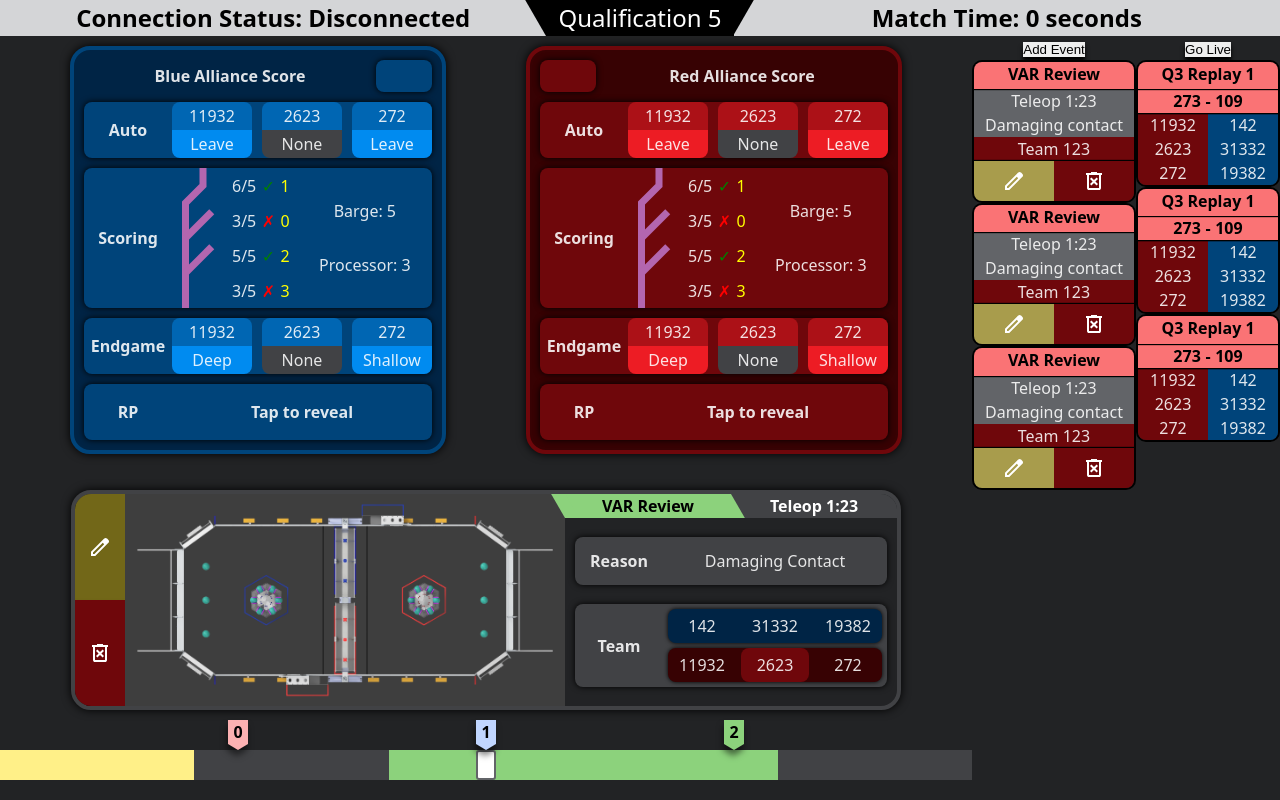
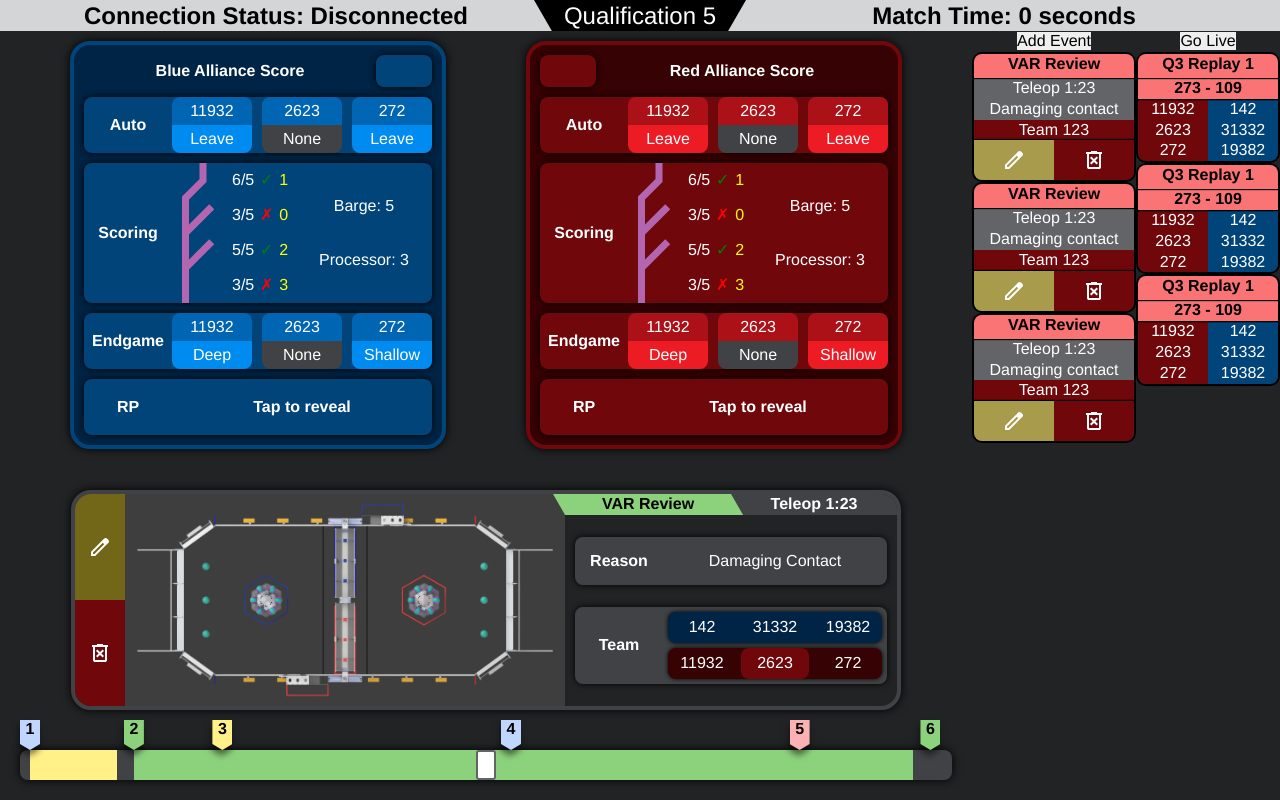
Before and after one commit to ithompson/frc-video-referee, a Svelte app in the folder frontend/: page / in a window 1280 px wide. Built offline with nearby package versions, Linux system fonts and the light colour scheme; no server answers.

Commit message:
Add reactivity to the timeline

```diff
--- a/frontend/src/App.svelte
+++ b/frontend/src/App.svelte
@@ -101,6 +101,10 @@
     width: 100%;
   }
 
+  .timeline-container {
+    padding: 0 20px;
+  }
+
   .event-info-container {
     margin: 10px;
     display: flex;
--- a/frontend/src/app.css
+++ b/frontend/src/app.css
@@ -1,34 +1,15 @@
 :root {
-  font-family: system-ui, Avenir, Helvetica, Arial, sans-serif;
-  line-height: 1.5;
+  font-family: Helvetica, Arial, sans-serif;
+  line-height: 1.3;
   font-weight: 400;
 
-  color-scheme: light dark;
-  color: rgba(255, 255, 255, 0.87);
+  color: var(--text-active);
   background-color: var(--gray-700);
 
   font-synthesis: none;
   text-rendering: optimizeLegibility;
   -webkit-font-smoothing: antialiased;
   -moz-osx-font-smoothing: grayscale;
-}
-
-a {
-  font-weight: 500;
-  color: #646cff;
-  text-decoration: inherit;
-}
-a:hover {
-  color: #535bf2;
-}
-
-h1 {
-  font-size: 3.2em;
-  line-height: 1.1;
-}
-
-.card {
-  padding: 2em;
 }
 
 #app {
@@ -38,6 +19,12 @@ h1 {
   text-align: center;
 }
 
+input, button,
+textarea, select {
+  font-family: inherit;
+  font-size: inherit;
+}
+
 button {
   border: none;
   padding: 0;
@@ -45,6 +32,3 @@ button {
 button:hover:enabled {
   cursor: auto;
 }
-button:enabled:not(:active) {
-  box-shadow: black 0px 4px 4px;
-}
--- a/frontend/src/var_panel/Timeline.svelte
+++ b/frontend/src/var_panel/Timeline.svelte
@@ -1,4 +1,46 @@
 <script lang="ts">
+    let fps = 60;
+    let auto_duration_sec = 15;
+    let pause_duration_sec = 3;
+    let teleop_duration_sec = 135;
+    let scoring_capture_sec = 5;
+
+    let auto_start_time = 0;
+    let auto_end_time = auto_duration_sec;
+    let teleop_start_time = auto_end_time + pause_duration_sec;
+    let teleop_end_time = teleop_start_time + teleop_duration_sec;
+    let total_recording_duration = teleop_end_time + scoring_capture_sec;
+
+    let total_time = total_recording_duration * fps; // Total time in frames for the clip
+    let events = [
+        { time: 0, color: "var(--blue-200)" },
+        { time: (auto_end_time + 3) * fps, color: "var(--green-200)" },
+        { time: 5000, color: "var(--blue-200)" },
+        { time: 2000, color: "var(--auto-inactive)" },
+        { time: (teleop_end_time + 3) * fps, color: "var(--green-200)" },
+        { time: 8000, color: "var(--red-200)" },
+    ];
+    let periods = [
+        {
+            name: "auto",
+            start: auto_start_time * fps,
+            end: auto_end_time * fps,
+        },
+        {
+            name: "teleop",
+            start: teleop_start_time * fps,
+            end: teleop_end_time * fps,
+        },
+    ];
+
+    let timeline_pos = $state(total_time / 2);
+
+    const sorted_events = $derived(events.sort((a, b) => a.time - b.time));
+
+    function handlePointClick(event: MouseEvent) {
+        const target = event.currentTarget as HTMLButtonElement;
+        timeline_pos = parseInt(target.dataset.time!, 10);
+    }
 </script>
 
 {#snippet timelinePoint(
@@ -6,23 +48,44 @@
     label: string,
     color: string = "var(--gray-500)",
 )}
-    <div class="point-wrap">
+    <button
+        class="point-wrap"
+        style="left: calc(((100% - 20px) * {time / total_time}));"
+        onclick={handlePointClick}
+        data-time={time}
+    >
         <div class="point-label" style="background-color: {color};">
             {label}
         </div>
-    </div>
+    </button>
+{/snippet}
+
+{#snippet timelinePeriod(name: string, start: number, end: number)}
+    <div
+        class="slider-period {name}"
+        style="left: calc((100% - 20px) * {start /
+            total_time} + 10px); width: calc((100% - 20px) * {(end - start) /
+            total_time});"
+    ></div>
 {/snippet}
 
 <div class="timeline">
     <div class="timeline-points">
-        {@render timelinePoint(0, "0", "var(--red-200)")}
-        {@render timelinePoint(100, "1", "var(--blue-200)")}
-        {@render timelinePoint(200, "2", "var(--green-200)")}
+        {#each sorted_events as event, index}
+            {@render timelinePoint(event.time, String(index + 1), event.color)}
+        {/each}
     </div>
     <div class="slider-container">
-        <div class="slider-period auto" style="left: 0%; width: 20%;"></div>
-        <div class="slider-period teleop" style="left: 40%; width: 40%;"></div>
-        <input type="range" min="0" max="10000" value="5000" class="slider" />
+        {#each periods as period}
+            {@render timelinePeriod(period.name, period.start, period.end)}
+        {/each}
+        <input
+            type="range"
+            min="0"
+            max={total_time - 1}
+            class="slider"
+            bind:value={timeline_pos}
+        />
     </div>
 </div>
 
@@ -35,12 +98,13 @@
     .timeline-points {
         height: 30px;
         width: 100%;
-        display: flex;
-        flex-direction: row;
-        justify-content: space-evenly;
+        position: relative;
     }
 
     .point-wrap {
+        position: absolute;
+        background: none;
+        top: 0;
         filter: drop-shadow(-1px 6px 3px rgba(0, 0, 0, 0.5));
         z-index: 2;
     }
@@ -58,6 +122,9 @@
         position: relative;
         height: var(--slider-height);
         background: var(--gray-600);
+        border-radius: 8px;
+        overflow: clip;
+        box-shadow: 0 0 10px black;
 
         & .slider-period {
             position: absolute;
@@ -74,6 +141,7 @@
     }
 
     @mixin thumb {
+        box-sizing: border-box;
         height: var(--slider-height);
         width: 20px;
         border-radius: 3px;
```
